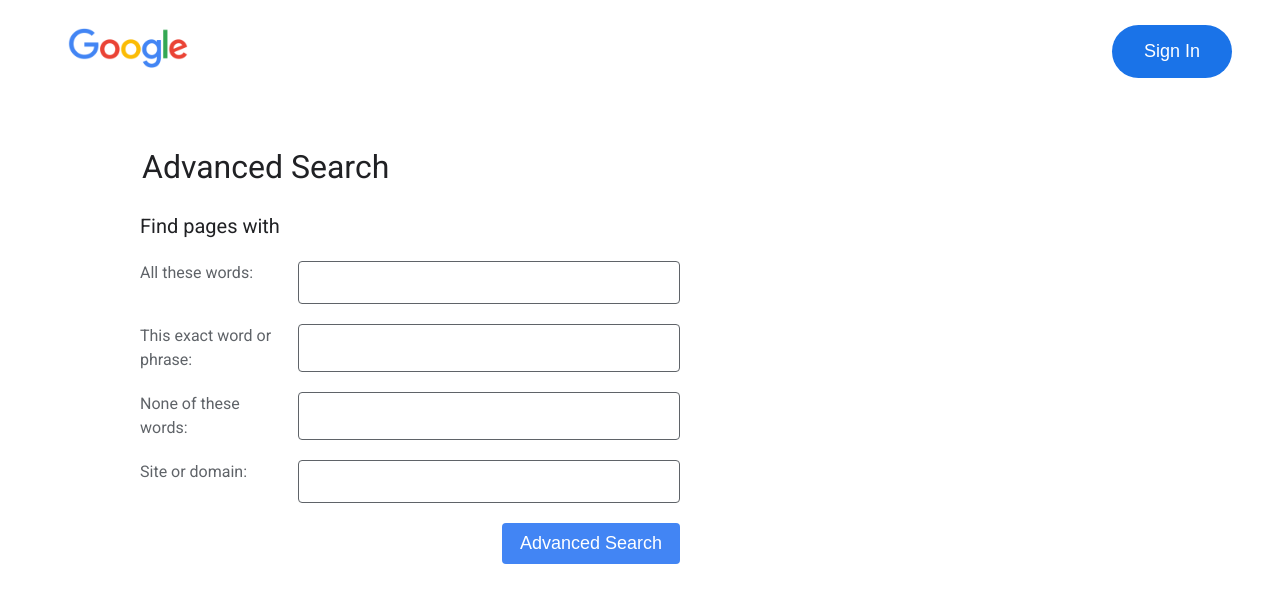
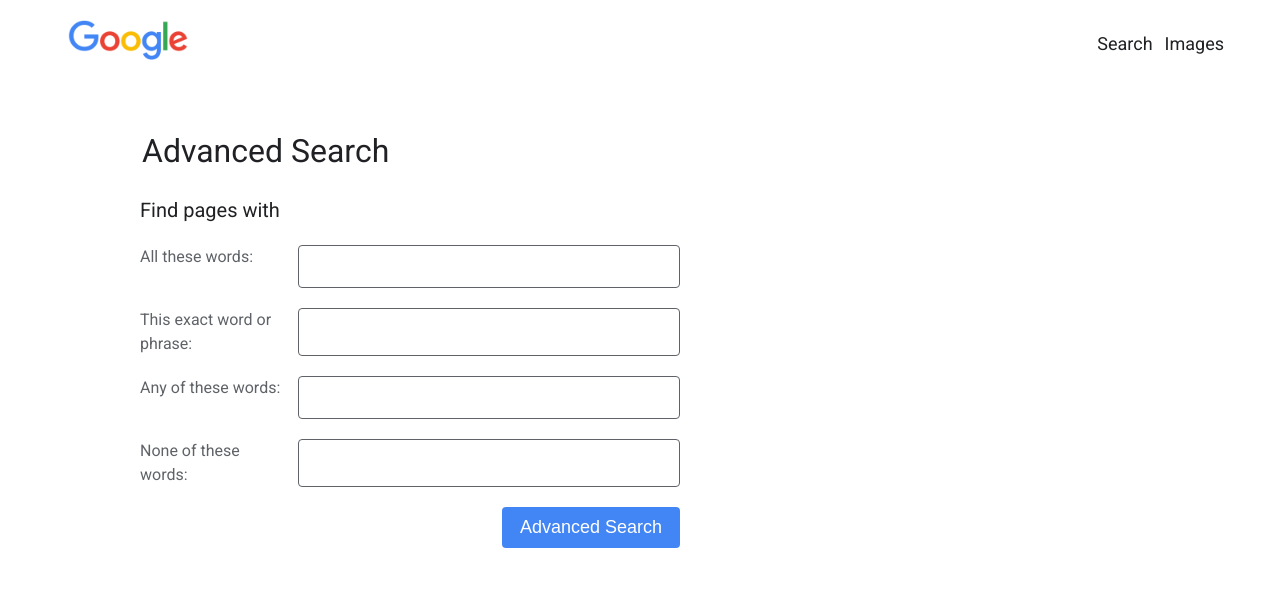
Before and after one commit to FelixAbreuM/Google-Search-CS50w-Front-end-project-, a plain HTML site: page advanced-search.html in a window 1280 px wide. Drawn offline with nearby package versions, Linux system fonts and the light colour scheme.

Commit message:
Fix any of these words field name and navigation links

```diff
--- a/advanced-search.html
+++ b/advanced-search.html
@@ -15,7 +15,10 @@
     <!-- navigation section -->
     <div class="navigation">
         <a href="/index.html"><img src="/img/google-logo.png" alt="brand-logo" class="brand-logo"></a>
-        <button class="sign-in-button"><a href="https://accounts.google.com/">Sign In</a></button>
+        <div class="internal-links">
+            <a href="/index.html" class="navigation-link">Search</a>
+            <a href="/advanced-search.html" class="navigation-link">Images</a>
+        </div>
     </div>
 
     <!-- advance search button -->
@@ -34,14 +37,14 @@
                 <input type="text" id="exact-phrase" name="as_epq">
             </div>
 
+             <div class="form-group">
+                <label for="any-words">Any of these words:</label>
+                <input type="text" id="any-words" name="as_oq">
+            </div>
+
             <div class="form-group">
                 <label for="none-words">None of these words:</label>
                 <input type="text" id="none-words" name="as_eq">
-            </div>
-
-            <div class="form-group">
-                <label for="site-domain">Site or domain:</label>
-                <input type="text" id="site-domain" name="as_sitesearch">
             </div>
 
             <button type="submit">Advanced Search</button>
--- a/css/search-advanced.css
+++ b/css/search-advanced.css
@@ -114,28 +114,22 @@ a:hover {
     display: flex;
     justify-content: space-between;
     align-items: center;
-    margin: 0.5rem 3rem;
+    margin: 0 3rem;
 }
 
 .brand-logo{
     width: 20%;
 }
 
-.sign-in-button{
-    padding: 1rem 0;
-    border-radius: 100px;
-    font-size: var(--text-lg);
-    background-color: var(--primary);
-    color: var(--surface);
-    border: none;
-    cursor: pointer;
-
+.navigation-link{
+  text-decoration: none;
+  color: var(--text);
+  font-size: var(--text-lg);
+  margin-right: var(--space-2);
 }
 
-.sign-in-button a{
-    padding: 3rem 2rem;
-    color: var(--surface);
-    text-decoration: none;
+.navigation-link:hover{
+  text-decoration: none;
 }
 
 /* advanced search form */
```
Also changed, not shown: images.html (+1 -1 lines).
